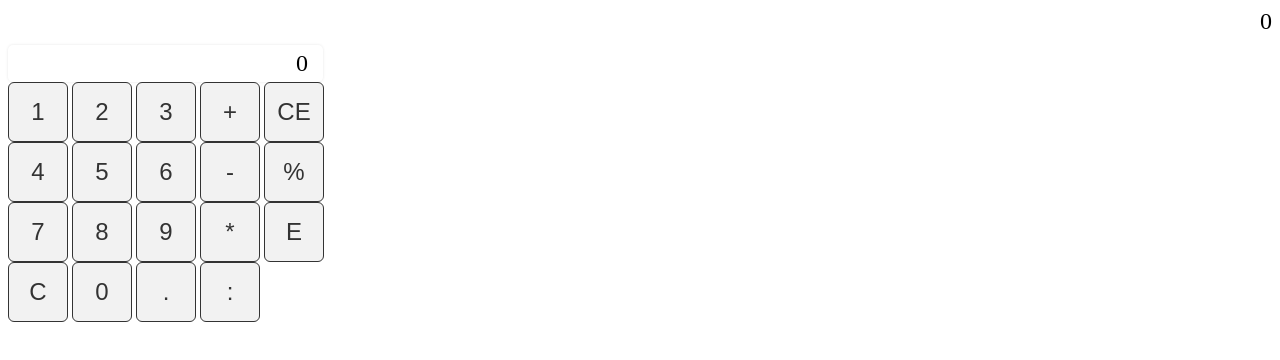
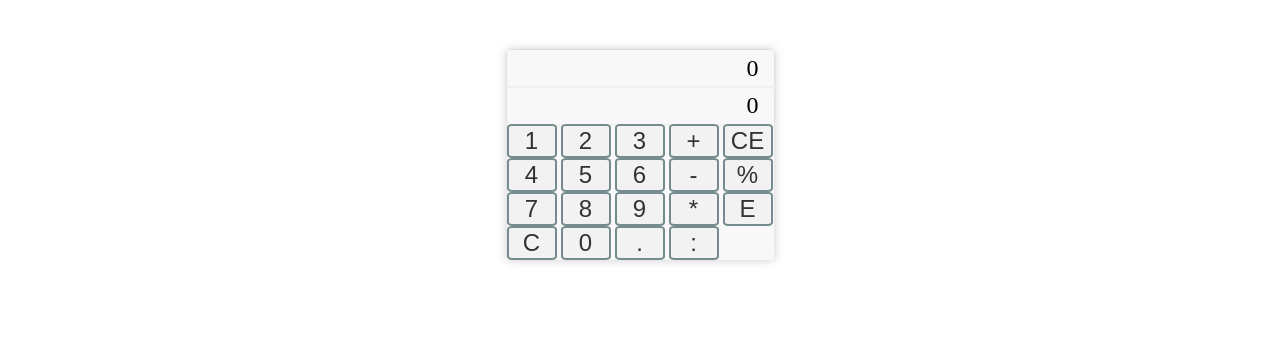
Before and after one commit to franasze/Calculator, a plain HTML site: page index.html in a window 1280 px wide. Drawn offline with Linux system fonts and the light colour scheme.

Commit message:
not finished

```diff
--- a/css/main.css
+++ b/css/main.css
@@ -3,7 +3,7 @@
   background-color: #f8f8f8;
   box-shadow: 0 0 10px rgba(0, 0, 0, 0.2);
   margin: 50px auto;
-  width: 300px;
+  width: 267px;
 
 }
 
@@ -15,34 +15,26 @@
 }
 
 .calculator button {
-  /*background-color: #eaeaea;*/
-  /*border: none;*/
-  /*border-radius: 5px;*/
-  /*box-shadow: 0 0 3px rgba(0, 0, 0, 0.1);*/
-  /*color: #333;*/
-  /*cursor: pointer;*/
-  /*font-size: 18px;*/
-  /*height: 50px;*/
-  /*margin: 5px;*/
-  /*padding: 0 15px;*/
-  /*width: 50px;*/
+  /*border: 1px solid #333;*/
 
-  width: 60px;
-  height: 60px;
-  border: 1px solid #333;
+  border: 2px solid rgba(33, 68, 72, 0.59);
+
   border-radius: 10%;
   background-color: #f2f2f2;
   color: #333;
   font-size: 24px;
   cursor: pointer;
   transition: all 0.2s ease-in-out;
+  width: 50px;
+  max-width: 100%;
+
 }
 
 #enter-button {
   flex-grow: 2;
 }
 
-#number {
+#number, #result {
   border: none;
   border-radius: 5px;
   box-shadow: 0 0 3px rgba(0, 0, 0, 0.1);
@@ -52,6 +44,6 @@
   align-items: center;
   justify-content: flex-end;
   flex-wrap: wrap;
-  width: 285px;
+  width: 237px;
   max-width: 100%;
 }
--- a/index.html
+++ b/index.html
@@ -1,3 +1,63 @@
+<!--<!doctype html>-->
+<!--<html lang="pl">-->
+
+<!--<head>-->
+<!--  <meta charset="utf-8">-->
+<!--  <title>CalculatorJS</title>-->
+<!--  <meta name="viewport" content="width=device-width, initial-scale=1">-->
+
+<!--  <link rel="manifest" href="site.webmanifest">-->
+<!--  <link rel="apple-touch-icon" href="icon.png">-->
+
+<!--  <link rel="stylesheet" href="css/main.css">-->
+<!--</head>-->
+
+<!--<body>-->
+<!--<div class="page">-->
+<!--  <selection class="calculator">-->
+<!--    <p id="result">0</p>-->
+<!--    <p id="number">0</p>-->
+
+<!--    <div>-->
+<!--      <div>-->
+<!--        <button type="button" id="one-button">1</button>-->
+<!--        <button type="button" id="two-button">2</button>-->
+<!--        <button type="button" id="three-button">3</button>-->
+<!--        <button type="button" id="plus-button">+</button>-->
+<!--        <button type="button" id="CE-button">CE</button>-->
+<!--      </div>-->
+
+<!--      <div>-->
+<!--        <button type="button" id="four-button">4</button>-->
+<!--        <button type="button" id="five-button">5</button>-->
+<!--        <button type="button" id="six-button">6</button>-->
+<!--        <button type="button" id="minus-button">-</button>-->
+<!--        <button type="button" id="percent-button">%</button>-->
+
+<!--      </div>-->
+<!--      <div>-->
+<!--        <button type="button" id="seven-button">7</button>-->
+<!--        <button type="button" id="eight-button">8</button>-->
+<!--        <button type="button" id="nine-button">9</button>-->
+<!--        <button type="button" id="multiply-button">*</button>-->
+<!--        <button type="button" id="enter-button">E</button>-->
+<!--      </div>-->
+
+<!--      <div>-->
+<!--        <button type="button" id="C-button">C</button>-->
+<!--        <button type="button" id="zero-button">0</button>-->
+<!--        <button type="button" id="dot-button">.</button>-->
+<!--        <button type="button" id="divide-button">:</button>-->
+<!--      </div>-->
+<!--    </div>-->
+<!--  </selection>-->
+<!--</div>-->
+
+<!--<script src="js/main.js"></script>-->
+<!--</body>-->
+
+<!--</html>-->
+
 <!doctype html>
 <html lang="pl">
 
@@ -5,7 +65,6 @@
   <meta charset="utf-8">
   <title>CalculatorJS</title>
   <meta name="viewport" content="width=device-width, initial-scale=1">
-
   <link rel="manifest" href="site.webmanifest">
   <link rel="apple-touch-icon" href="icon.png">
 
@@ -14,26 +73,23 @@
 
 <body>
 <div class="page">
-  <selection class="calculator">
-    <p id="resault">0</p>
+  <section class="calculator">
+    <p id="result">0</p>
     <p id="number">0</p>
-
     <div>
       <div>
         <button type="button" id="one-button">1</button>
         <button type="button" id="two-button">2</button>
         <button type="button" id="three-button">3</button>
         <button type="button" id="plus-button">+</button>
-        <button type="button" id="CE-button">CE</button>
+        <button type="button" id="remove-all-button">CE</button>
       </div>
-
       <div>
         <button type="button" id="four-button">4</button>
         <button type="button" id="five-button">5</button>
         <button type="button" id="six-button">6</button>
         <button type="button" id="minus-button">-</button>
         <button type="button" id="percent-button">%</button>
-
       </div>
       <div>
         <button type="button" id="seven-button">7</button>
@@ -42,17 +98,15 @@
         <button type="button" id="multiply-button">*</button>
         <button type="button" id="enter-button">E</button>
       </div>
-
       <div>
-        <button type="button" id="C-button">C</button>
+        <button type="button" id="remove-last-char-button">C</button>
         <button type="button" id="zero-button">0</button>
         <button type="button" id="dot-button">.</button>
         <button type="button" id="divide-button">:</button>
       </div>
     </div>
-  </selection>
+  </section>
 </div>
-
 <script src="js/main.js"></script>
 </body>
 
--- a/js/main.js
+++ b/js/main.js
@@ -1,3 +1,71 @@
+// function numberClickListener(char) {
+//   return () => {
+//     const element = document.querySelector("#number");
+//     if(element.innerText === '0') {
+//       element.innerText = char;
+//     } else {
+//       element.innerText = element.innerText + char;
+//     }
+//   };
+// }
+//
+// document.querySelector("#one-button").addEventListener("click", numberClickListener(1));
+// document.querySelector("#two-button").addEventListener("click", numberClickListener(2));
+// document.querySelector("#three-button").addEventListener("click", numberClickListener(3));
+// document.querySelector("#four-button").addEventListener("click", numberClickListener(4));
+// document.querySelector("#five-button").addEventListener("click", numberClickListener(5));
+// document.querySelector("#six-button").addEventListener("click", numberClickListener(6));
+// document.querySelector("#seven-button").addEventListener("click", numberClickListener(7));
+// document.querySelector("#eight-button").addEventListener("click", numberClickListener(8));
+// document.querySelector("#nine-button").addEventListener("click", numberClickListener(9));
+// document.querySelector("#zero-button").addEventListener("click", numberClickListener(0));
+//
+// document.querySelector("#dot-button").addEventListener("click", () => {
+//   const element = document.querySelector("#number");
+//   if(element.innerText.indexOf('.') === -1) {
+//     element.innerText = element.innerText + '.';
+//   }
+// });
+//
+// document.querySelector("#CE-button").addEventListener("click", () => {
+//   const element = document.querySelector("#number");
+//   element.innerText = element.innerText.substring(0, element.innerText.length - 1);
+//
+//   if(element.innerText.length === 0) {
+//     element.innerText = '0';
+//   }
+// });
+//
+// document.querySelector("#C-button").addEventListener("click", () => {
+//   document.querySelector("#result").innerText = '0';
+//   document.querySelector("#number").innerText = '0';
+// });
+//
+// document.querySelector("#enter-button").addEventListener("click", () => {
+//   document.querySelector("#result").innerText = document.querySelector("#number").innerText;
+//   document.querySelector("#number").innerText = '0';
+// });
+//
+// function operationClickListener(operation) {
+//   return () => {
+//     const resultElement = document.querySelector("#result");
+//     const numberElement = document.querySelector("#number");
+//
+//
+//       resultElement.innerText = Math.round(operation(parseFloat(resultElement.innerText), parseFloat(numberElement.innerText)) * 100000) / 100000;
+//       numberElement.innerText = '0';
+//
+//   }
+// }
+//
+// document.querySelector("#plus-button").addEventListener("click", operationClickListener((a, b) => a + b));
+// document.querySelector("#minus-button").addEventListener("click", operationClickListener((a, b) => a - b));
+// document.querySelector("#multiply-button").addEventListener("click", operationClickListener((a, b) => a * b));
+// document.querySelector("#divide-button").addEventListener("click", operationClickListener((a, b) => a / b));
+// document.querySelector("#percent-button").addEventListener("click", operationClickListener((a, b) => a * (b / 100)));
+//
+
+
 function numberClickListener(char) {
   return () => {
     const element = document.querySelector("#number");
@@ -27,7 +95,7 @@ document.querySelector("#dot-button").addEventListener("click", () => {
   }
 });
 
-document.querySelector("#CE-button").addEventListener("click", () => {
+document.querySelector("#remove-last-char-button").addEventListener("click", () => {
   const element = document.querySelector("#number");
   element.innerText = element.innerText.substring(0, element.innerText.length - 1);
 
@@ -36,7 +104,7 @@ document.querySelector("#CE-button").addEventListener("click", () => {
   }
 });
 
-document.querySelector("#C-button").addEventListener("click", () => {
+document.querySelector("#remove-all-button").addEventListener("click", () => {
   document.querySelector("#result").innerText = '0';
   document.querySelector("#number").innerText = '0';
 });
@@ -51,10 +119,8 @@ function operationClickListener(operation) {
     const resultElement = document.querySelector("#result");
     const numberElement = document.querySelector("#number");
 
-
-      resultElement.innerText = Math.round(operation(parseFloat(resultElement.innerText), parseFloat(numberElement.innerText)) * 100000) / 100000;
-      numberElement.innerText = '0';
-
+    resultElement.innerText = Math.round(operation(parseFloat(resultElement.innerText), parseFloat(numberElement.innerText)) * 100000) / 100000;
+    numberElement.innerText = '0';
   }
 }
 
```
